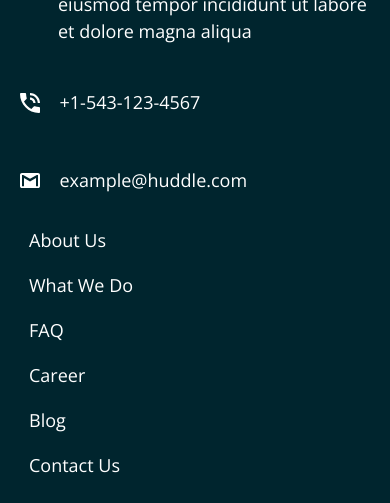
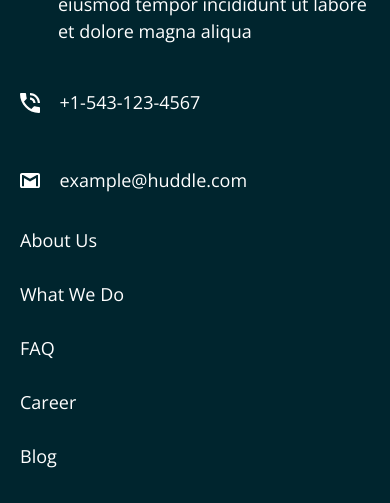
Before and after one commit to sebastiantorres86/Huddle-landing-page-with-alternating-feature-blocks, a plain HTML site: page index.html in a window 390 px wide. Shown: the part 2818-3321 px from the top of the page. Drawn offline with nearby package versions, Linux system fonts and the light colour scheme.

Commit message:
mobile version design

```diff
--- a/style.css
+++ b/style.css
@@ -186,7 +186,7 @@ img.icon-location {
 
 nav > p {
   margin: 0;
-  padding: 0.5em;
+  padding-top: 0.5em;
 }
 .social {
   display: flex;
```
